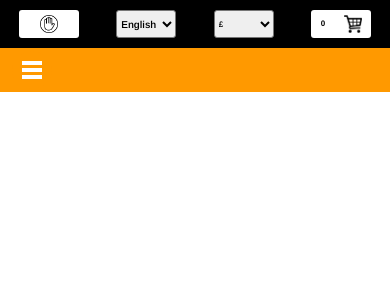
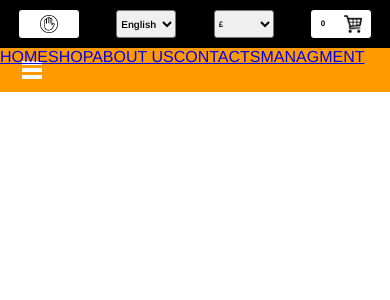
Before and after one commit to fabiolorenzi/tha-shirt, a React (Create React App) app in the folder client/: page / in a window 390 px wide. Shown: the top 300 px of the page. Built offline with nearby package versions, Linux system fonts and the light colour scheme; a web font is replaced by a local one.

Commit message:
created HiddenMenu component

```diff
--- /dev/null
+++ b/client/src/components/MenuBar/HiddenMenu.jsx
@@ -0,0 +1,19 @@
+import React from "react";
+import { NavLink } from "react-router-dom";
+import "./stylesheets/HiddenMenu.css";
+
+function HiddenMenu() {
+    const pass = localStorage.getItem("pass") ? "" : "reservedHiddenMenu";
+
+    return(
+        <div className="hiddenMenuContainer" data-testid="hiddenMenuContainer">
+            <NavLink to="/" exact className="hiddenMenu1" activeClassName="activeHiddenMenu" data-testid="link1">HOME</NavLink>
+            <NavLink to="/shop" className="hiddenMenu1" activeClassName="activeHiddenMenu" data-testid="link2">SHOP</NavLink>
+            <NavLink to="/aboutus" className="hiddenMenu1" activeClassName="activeHiddenMenu" data-testid="link3">ABOUT US</NavLink>
+            <NavLink to="/contacts" className="hiddenMenu1" activeClassName="activeHiddenMenu" data-testid="link4">CONTACTS</NavLink>
+            <NavLink to="/managment" className="hiddenMenu1" activeClassName="activeHiddenMenu" id={pass} data-testid="link5">MANAGMENT</NavLink>
+        </div>
+    );
+};
+
+export default HiddenMenu;
--- a/client/src/components/MenuBar/MenuBar.jsx
+++ b/client/src/components/MenuBar/MenuBar.jsx
@@ -2,12 +2,14 @@ import React from "react";
 import "./stylesheets/MenuBar.css";
 import HorizontalMenu from "./HorizontalMenu.jsx";
 import BurgerButton from "./BurgerButton.jsx";
+import HiddenMenu from "./HiddenMenu.jsx";
 
 function MenuBar() {
     return(
         <div className="menuBarContainer" data-testid="menuBarContainer">
             <HorizontalMenu />
             <BurgerButton />
+            <HiddenMenu />
         </div>
     );
 };
--- /dev/null
+++ b/client/src/components/MenuBar/stylesheets/HiddenMenu.css
@@ -0,0 +1,11 @@
+.hiddenMenuContainer {
+  display: none;
+}
+
+@media only screen and (max-width: 600px) {
+  .hiddenMenuContainer {
+    display: block;
+    position: absolute;
+  }
+}
+/*# sourceMappingURL=HiddenMenu.css.map */
--- /dev/null
+++ b/client/src/components/MenuBar/stylesheets/HiddenMenu.scss
@@ -0,0 +1,12 @@
+@import "../../shared/stylesheets/var.scss";
+
+.hiddenMenuContainer {
+    display: none;
+}
+
+@media only screen and (max-width: 600px) {
+    .hiddenMenuContainer {
+        display: block;
+        position: absolute;
+    }
+}
```
Also changed, not shown: 1 other file (tests, documents, lock files or other folders).
